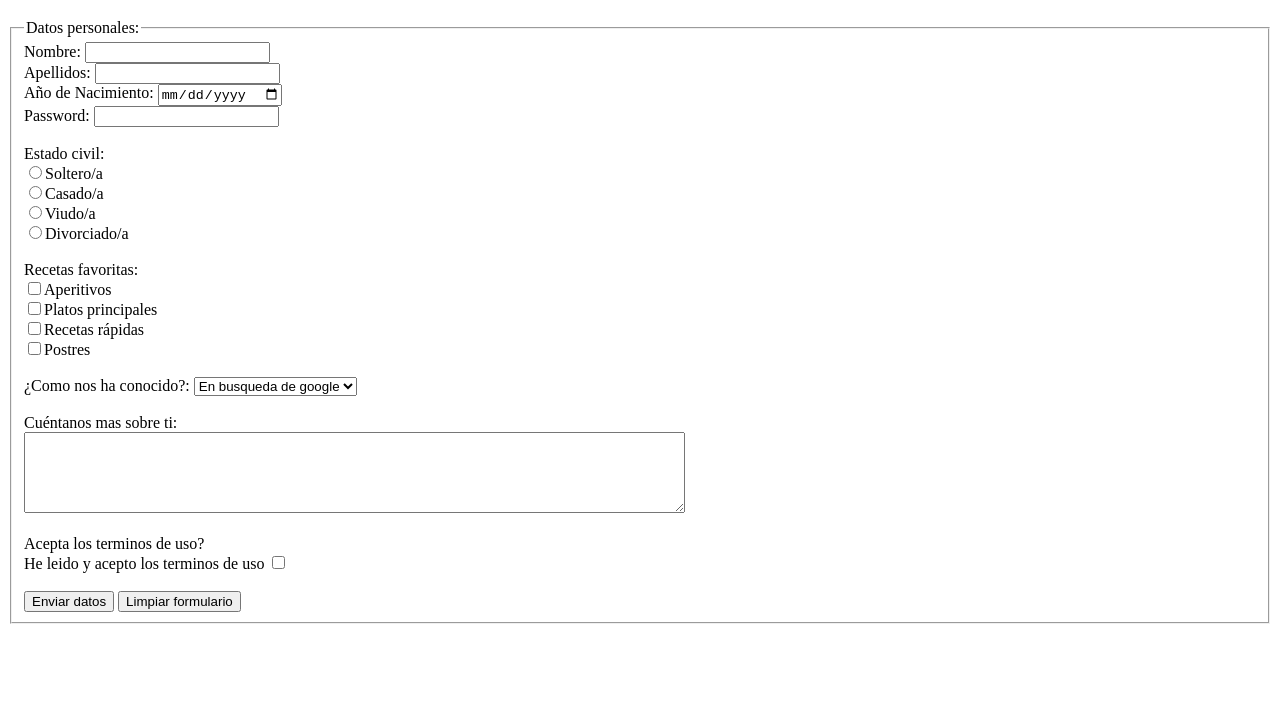
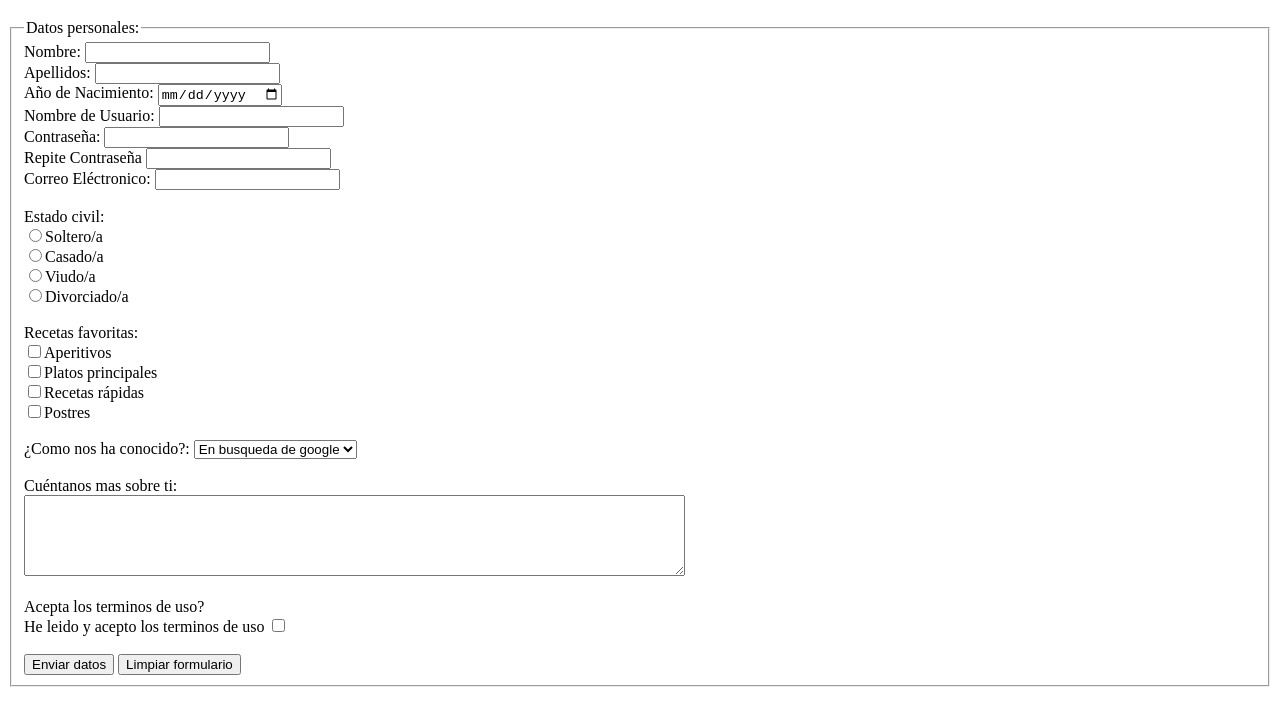
Before and after one commit to ITTDAW/Actividad1LdM, a plain HTML site: page web/formularioconcurso.html in a window 1280 px wide. Shown: the part 61-786 px from the top of the page. Drawn offline with Linux system fonts and the light colour scheme.

Commit message:
Actualizacion formulario con funcion en JS para comprobación de que las contraseñas introducidas sean iguales

```diff
--- /dev/null
+++ b/web/JS/Contraseñas.js
@@ -0,0 +1,14 @@
+
+/*Hacemos nuestra funcion que comprobara si las contraseñas son iguales o no y nos devolverá un mensaje de alerta*/
+function comprobarClave(){
+     clave1 = document.f1.clave1.value
+     clave2 = document.f1.clave2.value
+
+     if (clave1 != clave2) {
+            alert("Las passwords deben de coincidir");
+            return false;
+            } else {
+            alert("Todo esta correcto");
+            return true;
+            }
+    }
--- a/web/formularioconcurso.html
+++ b/web/formularioconcurso.html
@@ -5,6 +5,8 @@
     <meta http-equiv="X-UA-Compatible" content="IE=edge">
     <meta name="viewport" content="width=device-width, initial-scale=1.0">
     <title>Contacto</title>
+    <!-- Llamamos a nuestro archivo JS para la comprobacion de contraseñas. -->
+    <script type="text/javascript" src="/web/JS/Contraseñas.js"></script>
 </head>
 <body>
     <body>
@@ -20,8 +22,13 @@
             se envían en la cabecera de la petición HTTP, por lo que serán visibles en la URL. Este
             método no es recomendable si los datos son confidenciales. Con el valor "post" los datos se
             envían en el cuerpo de la petición HTTP (body), por lo que no serán visibles en la URL.
+
+            El atributo onsubmit se valora en el momento de enviar el formulario, en este caso, comprueba
+            nuestra funcion de JS Contraseñas y si son iguales se envia el formulario, si son distintas
+            no se envia (recordemos que nuestra funcion devuelve un true o false y un mensaje).
         -->
-        <form action="Participaenelconcurso.jsp" method="post">
+
+        <form action="Participaenelconcurso.jsp" name="f1" method="post" onsubmit="return comprobarClave()">
             <!--
                 <fieldset> Genera un marco visible  que encierra los datos del formulario.
                 <legend> Colocado inmediatamente después de una etiqueta <fieldset>, permite colocarle
@@ -57,12 +64,29 @@
                 <label for="Año de Nacimiento">Año de Nacimiento: </label>
                 <input type="date" name="Año de Nacimiento" />
                 <br/>
-                <label for="pass">Password: </label>
-                <input type="password" name="pass" />
+                <label for="usuario">Nombre de Usuario:</label>
+                <input type="text" name="Nombre de Usuario"/>
+                <br/>
+
+
+                    <label for="password"> Contraseña:</label>
+                    <!-- Con pattern le exigimos que tipo de caracteres aceptamos -->
+                    <input type="password" name="clave1" size="20"  pattern="[A-Za-z][A-Za-z0-9]*[0-9][A-Za-z0-9]*" title="Una contraseña válida es un conjunto de caracteres, donde cada uno consiste de una letra mayúscula o minúscula, o un dígito. La contraseña debe empezar con una letra y contener al menos un dígito" required/>
+                    <br>
+                    <label for="password">Repite Contraseña</label>
+
+                   <input type="password" name="clave2" size="20"  pattern="[A-Za-z][A-Za-z0-9]*[0-9][A-Za-z0-9]*" title="Una contraseña válida es un conjunto de caracteres, donde cada uno consiste de una letra mayúscula o minúscula, o un dígito. La contraseña debe empezar con una letra y contener al menos un dígito" required/>
+
+
+
+
                 <!--
                     <input type=”hidden”>, Campo oculto. Puede ser útil para enviar una información al
                     servidor que no queremos que sea vista por el usuario.
                 -->
+                <br/>
+                <label for="email">Correo Eléctronico:</label>
+                <input type="email" name="email" required/>
                 <br/>
                 <input id="identificador" type="hidden" value="123"/>
                 <br/>
@@ -147,12 +171,13 @@
                     realiza la petición HTTP al programa de servidor especificado en el atributo action.
                 -->
                 <br/>
-                <input type="submit" value="Enviar datos" />
+
+                <input type="submit" value="Enviar datos"   />
                 <!--
                     input type="reset", Se representa como un botón y cuando el usuario hace clic en él, se
                     borra el contenido de todos los campos del formulario.
                 -->
-                <input type="reset" value="Limpiar formulario" />
+                <input type="reset" value="Limpiar formulario"/>
             </fieldset>
         </form>
     </body>
```
